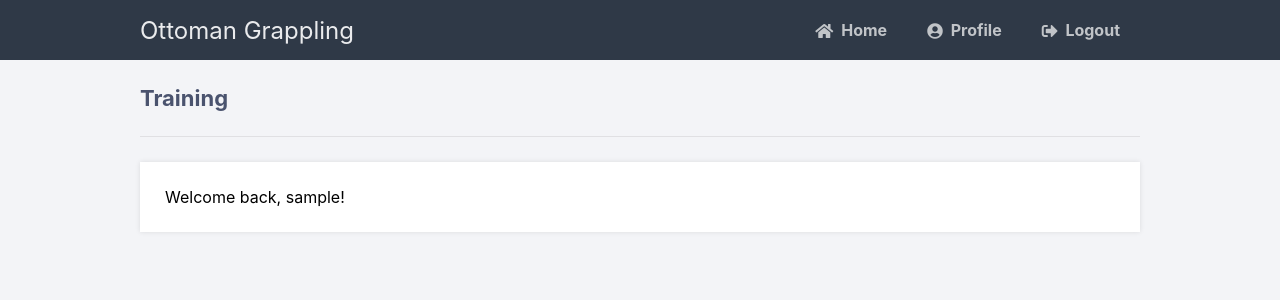
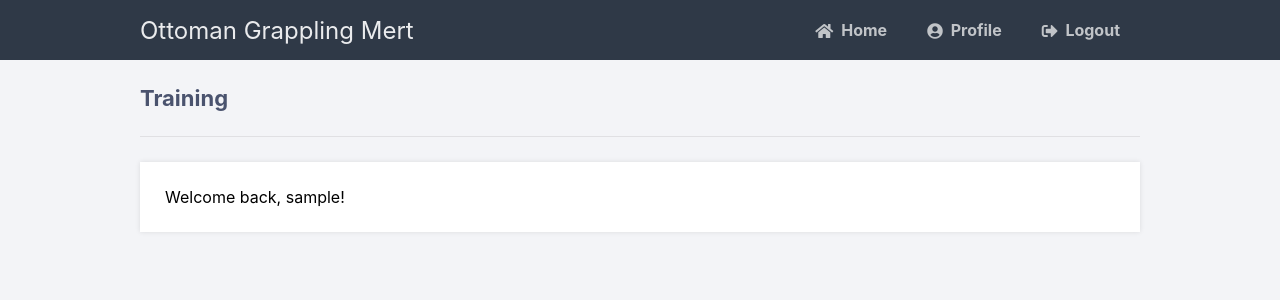
Before and after one commit to AmcaOgl42/BJJ-APP, a Flask app: page /pythonlogin/home in a window 1280 px wide. Shown: the top 300 px of the page. Run offline with Flask 3, Linux system fonts and the light colour scheme; the visitor is signed in with stand-in values (Sample User, id 1); some libraries are stand-ins or nearby versions.

Commit message:
Namensänderung

```diff
--- a/templates/layout.html
+++ b/templates/layout.html
@@ -9,7 +9,7 @@
 	<body class="loggedin">
 		<nav class="navtop">
 			<div>
-				<h1>Ottoman Grappling</h1>
+				<h1>Ottoman Grappling Mert </h1>
                 <a href="{{ url_for('home') }}"><i class="fas fa-home"></i>Home</a>
 				<a href="{{ url_for('profile') }}"><i class="fas fa-user-circle"></i>Profile</a>
 				<a href="{{ url_for('logout') }}"><i class="fas fa-sign-out-alt"></i>Logout</a>
```
